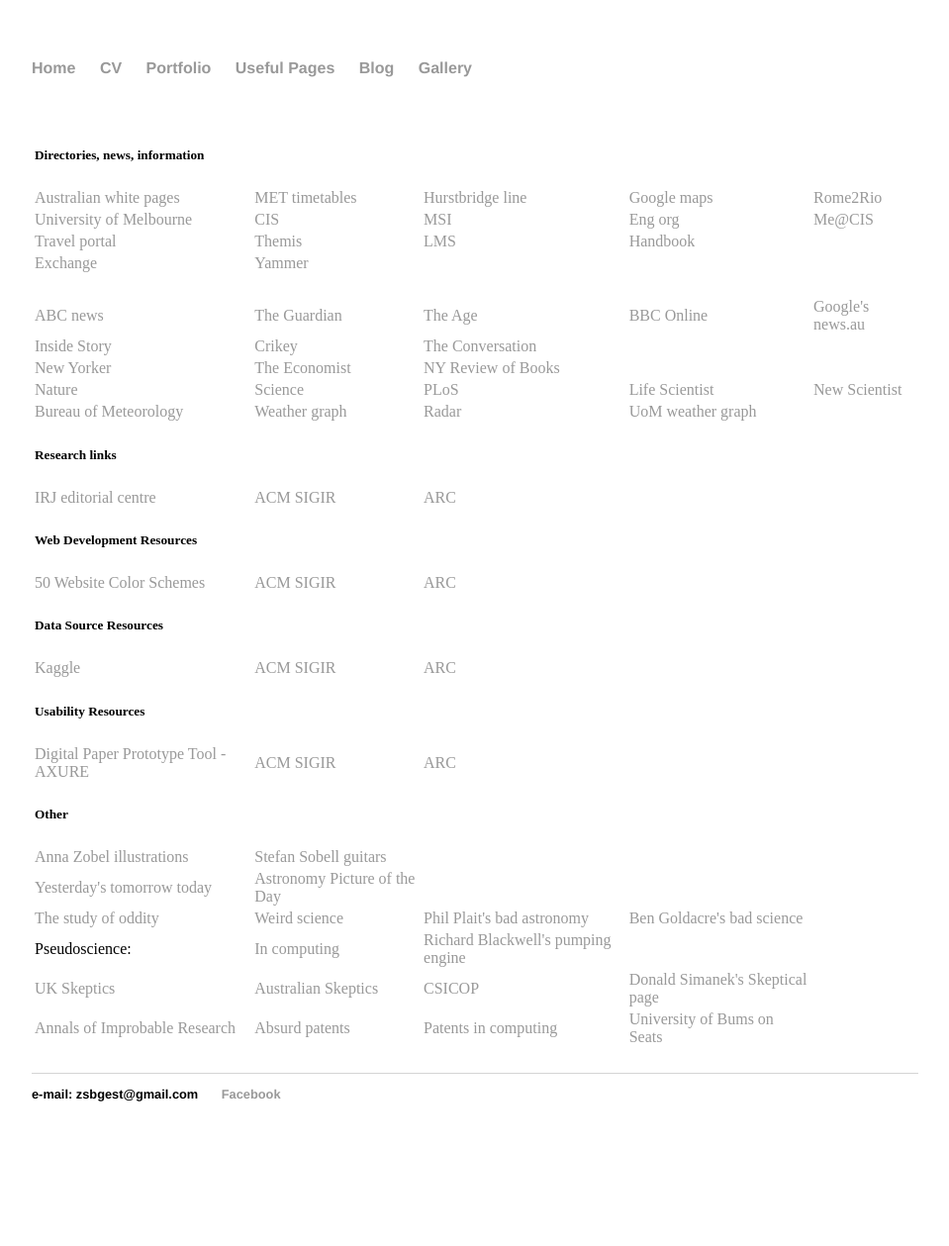
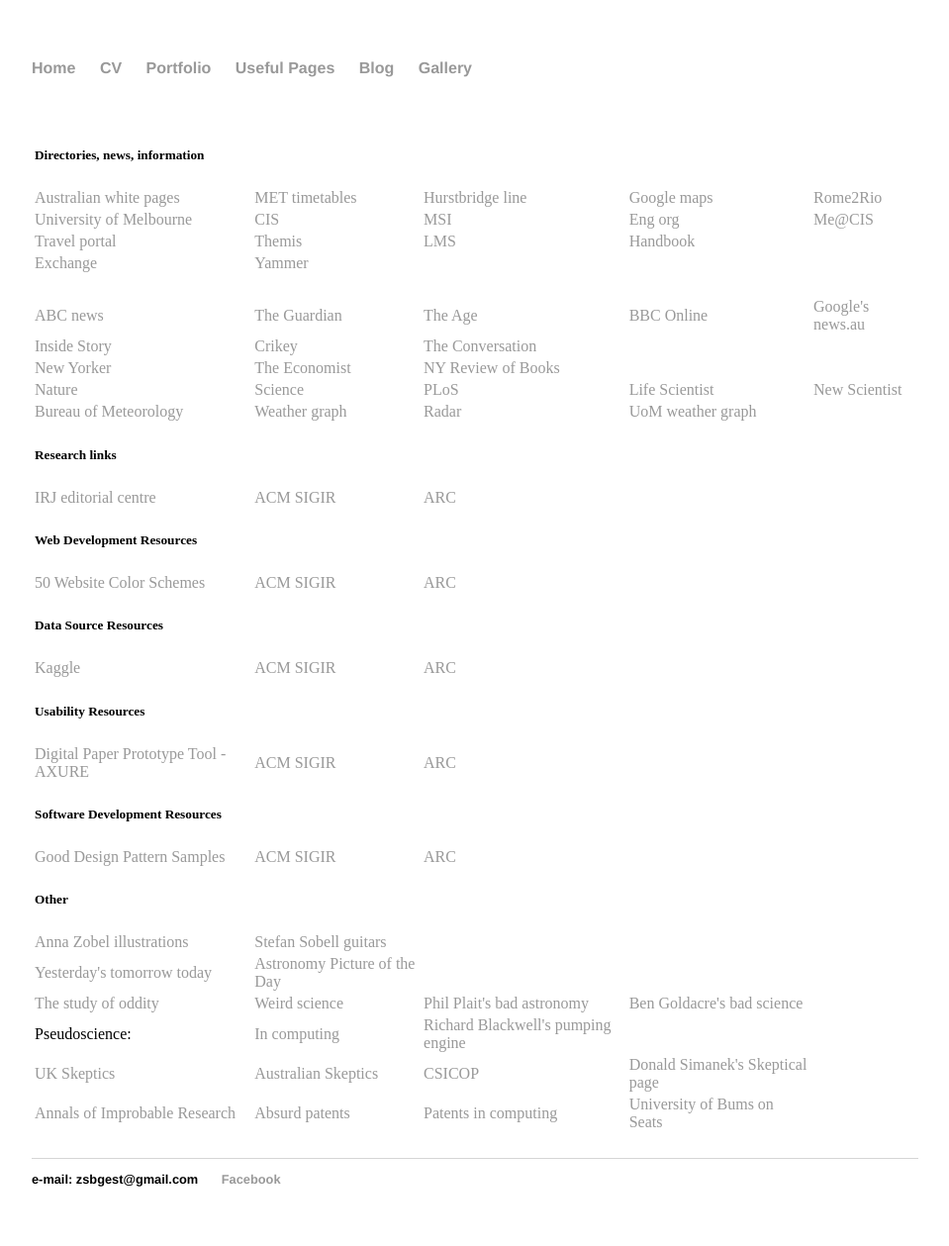
Before and after one commit to Zsbgest/Zsbgest.github.io, a Jekyll site: the page built from Useful Pages.html, in a window 1280 px wide. Shown: the whole page at 99% size, without its empty margins (160-1119 px from the left). Built offline with Jekyll 4.4.1, drawn with Linux system fonts in a browser that asks for light colours; before the commit the page ends 1173 px from its top, so only the background shows below that.

Commit message:
Update Useful Pages.html

```diff
--- a/Useful Pages.html
+++ b/Useful Pages.html
@@ -92,6 +92,13 @@
 <td> <A HREF="http://www.arc.gov.au/" target="_blank">ARC</A>
 
 
+<tr> <td> <h5>Software Development Resources</h5>
+
+<tr>
+<td> <A HREF="https://sourcemaking.com/">Good Design Pattern Samples</A>
+<td> <A HREF="http://www.acm.org/sigir/" target="_blank">ACM SIGIR</A>
+<td> <A HREF="http://www.arc.gov.au/" target="_blank">ARC</A>
+
 
 <tr> <td> <h5>Other</h5>
 
```
